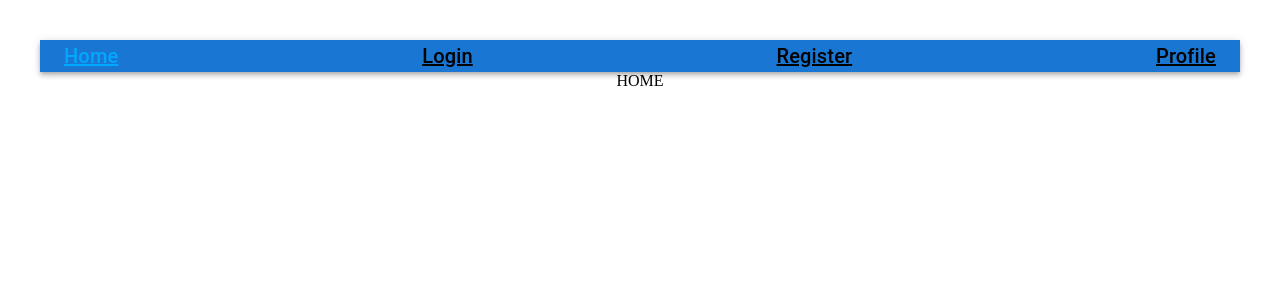
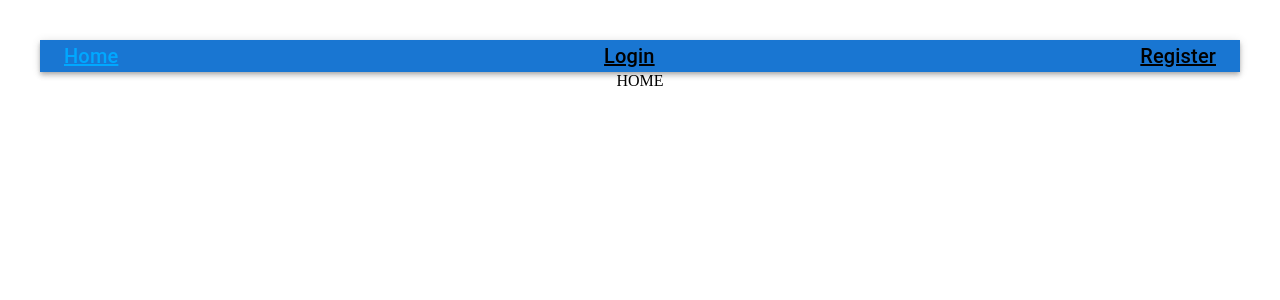
Before and after one commit to pullipulli/PWM_SNM_react, a React (Vite) app in the folder PWM_SNM_react/: page / in a window 1280 px wide. Shown: the top 300 px of the page. Built offline with nearby package versions, Linux system fonts and the light colour scheme.

Commit message:
AuthContext now working and NavBar updating with Auth

```diff
--- a/PWM_SNM_react/src/App.jsx
+++ b/PWM_SNM_react/src/App.jsx
@@ -4,15 +4,13 @@ import {Suspense} from "react";
 
 import NavBar from "./components/NavBar";
 import {routesArray} from "./utils/routes.jsx";
-import {useAuth} from "./hooks/useAuth.js";
+import {useAuth} from "./hooks/useAuth.jsx";
 import {AuthContext} from "./context/AuthContext.jsx";
 
 function App() {
-    const {user, login, logout} = useAuth();
-
     return (
         <>
-            <AuthContext.Provider value={{user, login, logout}}>
+            <AuthContext.Provider value={useAuth()}>
                 <NavBar/>
                 <Suspense fallback={<div className="container">Loading...</div>}>
                     <Routes>
--- a/PWM_SNM_react/src/components/NavBar.jsx
+++ b/PWM_SNM_react/src/components/NavBar.jsx
@@ -1,16 +1,22 @@
 import {NavLink} from "react-router-dom";
 import {AppBar, Container, Stack, Typography} from "@mui/material";
 import routes from "../utils/routes.jsx";
+import {useAuthContext} from "../context/AuthContext.jsx";
 
 
 export default function NavBar() {
+    const {isLoggedIn} = useAuthContext();
+
     return <AppBar position="static">
         <Container maxWidth="xl">
             <Stack direction="row" justifyContent="space-between">
                 <Typography variant="h6" component={NavLink} to={routes.root.path}>Home</Typography>
-                <Typography variant="h6" component={NavLink} to={routes.login.path}>Login</Typography>
-                <Typography variant="h6" component={NavLink} to={routes.register.path}>Register</Typography>
-                <Typography variant="h6" component={NavLink} to={routes.profile.path}>Profile</Typography>
+                {!isLoggedIn() &&
+                    <Typography variant="h6" component={NavLink} to={routes.login.path}>Login</Typography>}
+                {!isLoggedIn() &&
+                    <Typography variant="h6" component={NavLink} to={routes.register.path}>Register</Typography>}
+                {isLoggedIn() &&
+                    <Typography variant="h6" component={NavLink} to={routes.profile.path}>Profile</Typography>}
             </Stack>
         </Container>
     </AppBar>
--- a/PWM_SNM_react/src/context/AuthContext.jsx
+++ b/PWM_SNM_react/src/context/AuthContext.jsx
@@ -1,7 +1,18 @@
-import {createContext} from "react";
+import {createContext, useContext} from "react";
 
 export const AuthContext = createContext({
-    user: null,
-    setUser: () => {
+    getUser: () => {
+    },
+    login: (user) => {
+        return user;
+    },
+    logout: () => {
+    },
+    isLoggedIn: () => {
+        return false;
     },
 });
+
+export const useAuthContext = () => {
+    return useContext(AuthContext);
+}
--- a/PWM_SNM_react/src/hooks/useAuth.js
+++ /dev/null
@@ -1,15 +0,0 @@
-import {useUser} from "./useUser";
-
-export const useAuth = () => {
-    const {addUser, removeUser, getUser} = useUser();
-
-    const login = (user) => {
-        addUser(user);
-    };
-
-    const logout = () => {
-        removeUser();
-    };
-
-    return {getUser, login, logout};
-};
--- /dev/null
+++ b/PWM_SNM_react/src/hooks/useAuth.jsx
@@ -0,0 +1,24 @@
+import {useUser} from "./useUser";
+import {useBoolean} from "./useBoolean.jsx";
+import {useCallback} from "react";
+
+export const useAuth = () => {
+    const {addUser, removeUser, getUser} = useUser();
+    const isLogged = useBoolean(false);
+
+    const login = (user) => {
+        addUser(user);
+        isLogged.setTrue();
+    };
+
+    const logout = () => {
+        removeUser();
+        isLogged.setFalse();
+    };
+
+    const isLoggedIn = useCallback(() => {
+        return isLogged.value;
+    }, [isLogged.value]);
+
+    return {getUser, login, logout, isLoggedIn};
+};
--- /dev/null
+++ b/PWM_SNM_react/src/hooks/useBoolean.jsx
@@ -0,0 +1,11 @@
+import {useCallback, useState} from 'react'
+
+export function useBoolean(defaultValue) {
+    const [value, setValue] = useState(!!defaultValue)
+
+    const setTrue = useCallback(() => setValue(true), [])
+    const setFalse = useCallback(() => setValue(false), [])
+    const toggle = useCallback(() => setValue(x => !x), [])
+
+    return {value, setValue, setTrue, setFalse, toggle}
+}
--- a/PWM_SNM_react/src/hooks/useUser.jsx
+++ b/PWM_SNM_react/src/hooks/useUser.jsx
@@ -7,6 +7,7 @@ export const useUser = () => {
     const userKey = 'user';
 
     const addUser = (user) => {
+        user = {...user, isLogged: true};
         setUser(user);
         setItem(userKey, JSON.stringify(user));
     };
--- a/PWM_SNM_react/src/pages/Profile.jsx
+++ b/PWM_SNM_react/src/pages/Profile.jsx
@@ -1,6 +1,27 @@
-import {useAuth} from "../hooks/useAuth.js";
+import {Button} from "@mui/material";
+import {useNavigate} from "react-router-dom";
+import routes from "../utils/routes.jsx";
+import {useEffect} from "react";
+import {useAuthContext} from "../context/AuthContext.jsx";
 
 export default function Profile() {
-    const {getUser} = useAuth();
-    return <div>Profile of {getUser().username}</div>
+    const {getUser, logout} = useAuthContext();
+    const navigate = useNavigate();
+
+    useEffect(() => {
+        if (!getUser()) {
+            navigate(routes.login.path);
+        }
+    }, [getUser]);
+
+
+    const handleLogout = () => {
+        logout();
+        navigate(routes.login.path);
+    }
+
+    return <>
+        <div>Profile of {getUser()?.username}</div>
+        <Button onClick={handleLogout}>Logout</Button>
+    </>
 }
--- a/PWM_SNM_react/src/pages/auth/Login.jsx
+++ b/PWM_SNM_react/src/pages/auth/Login.jsx
@@ -1,16 +1,21 @@
 import axios, {endpoints} from "../../utils/axios.js";
-import {useState} from "react";
+import {useEffect, useState} from "react";
 import {FormProvider, useForm} from "react-hook-form";
 import {Box, Button, Divider, Stack} from "@mui/material";
 import RHFTextField from "../../components/RHFTextField.jsx";
-import {useAuth} from "../../hooks/useAuth.js";
 import {useNavigate} from "react-router-dom";
 import routes from "../../utils/routes.jsx";
+import {useAuthContext} from "../../context/AuthContext.jsx";
 
 export default function Login() {
     const [error, setError] = useState(false);
-    const {login, logout} = useAuth();
+    const {login, getUser} = useAuthContext();
     const navigate = useNavigate();
+
+    useEffect(() => {
+        if (getUser()) navigate(routes.profile.path);
+    }, [getUser]);
+
 
     const methods = useForm({
         defaultValues: {
@@ -30,10 +35,6 @@ export default function Login() {
             setError(true);
             console.log(err);
         }
-    };
-
-    const handleLogout = async (e) => {
-        logout();
     };
 
     return (
--- a/PWM_SNM_react/src/pages/auth/Register.jsx
+++ b/PWM_SNM_react/src/pages/auth/Register.jsx
@@ -6,6 +6,7 @@ import {Button, Divider, Stack} from "@mui/material";
 import RHFAutocomplete from "../../components/RHFAutocomplete.jsx";
 import {useNavigate} from "react-router-dom";
 import routes from "../../utils/routes.jsx";
+import {useAuthContext} from "../../context/AuthContext.jsx";
 
 export default function Register() {
     const [error, setError] = useState(false);
@@ -13,6 +14,11 @@ export default function Register() {
     const [artists, setArtists] = useState([])
     const methods = useForm();
     const navigate = useNavigate();
+    const {getUser} = useAuthContext();
+
+    useEffect(() => {
+        if (getUser()) navigate(routes.profile.path);
+    }, [getUser]);
 
     useEffect(() => {
         axios.get(endpoints.genres).then((data) => {
```
